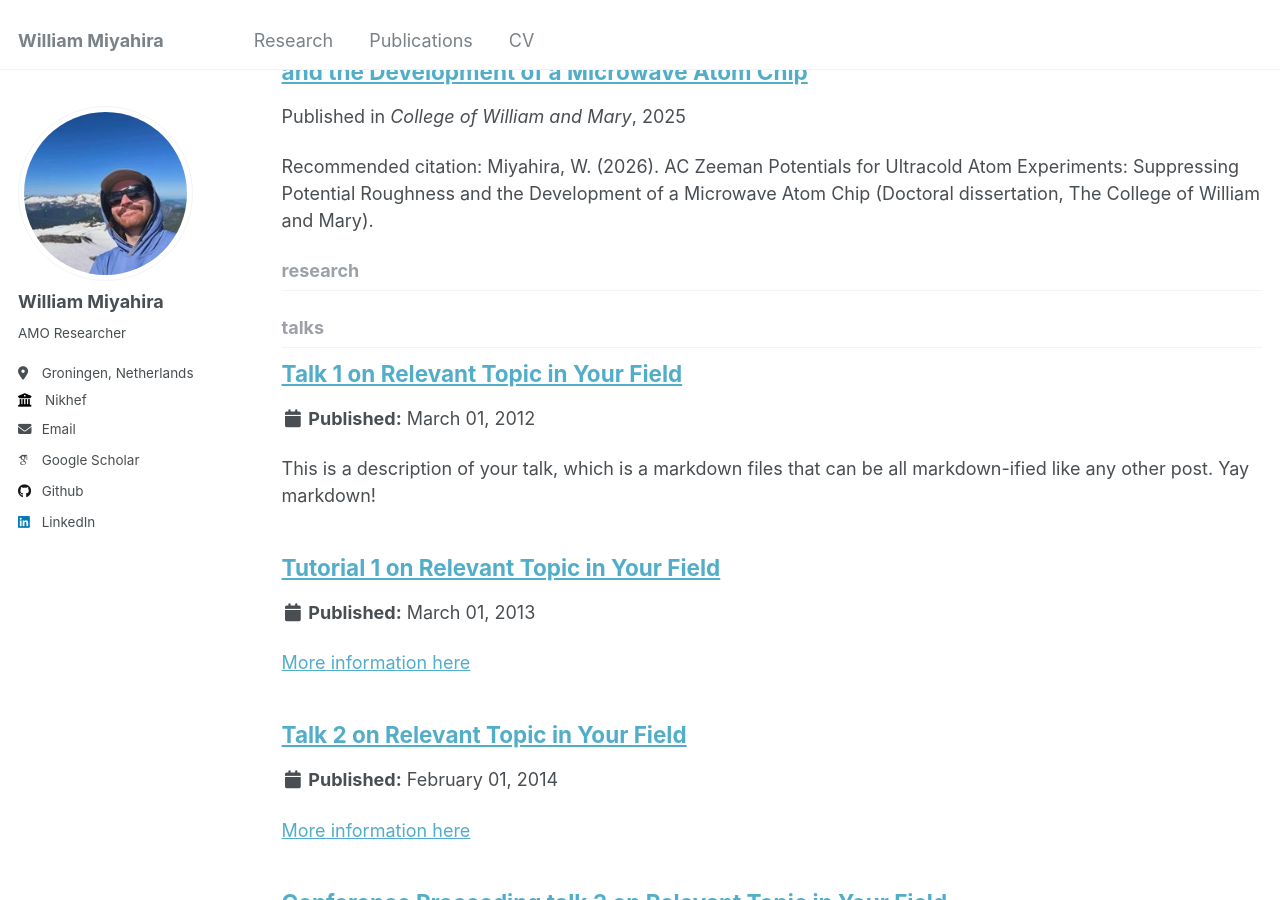
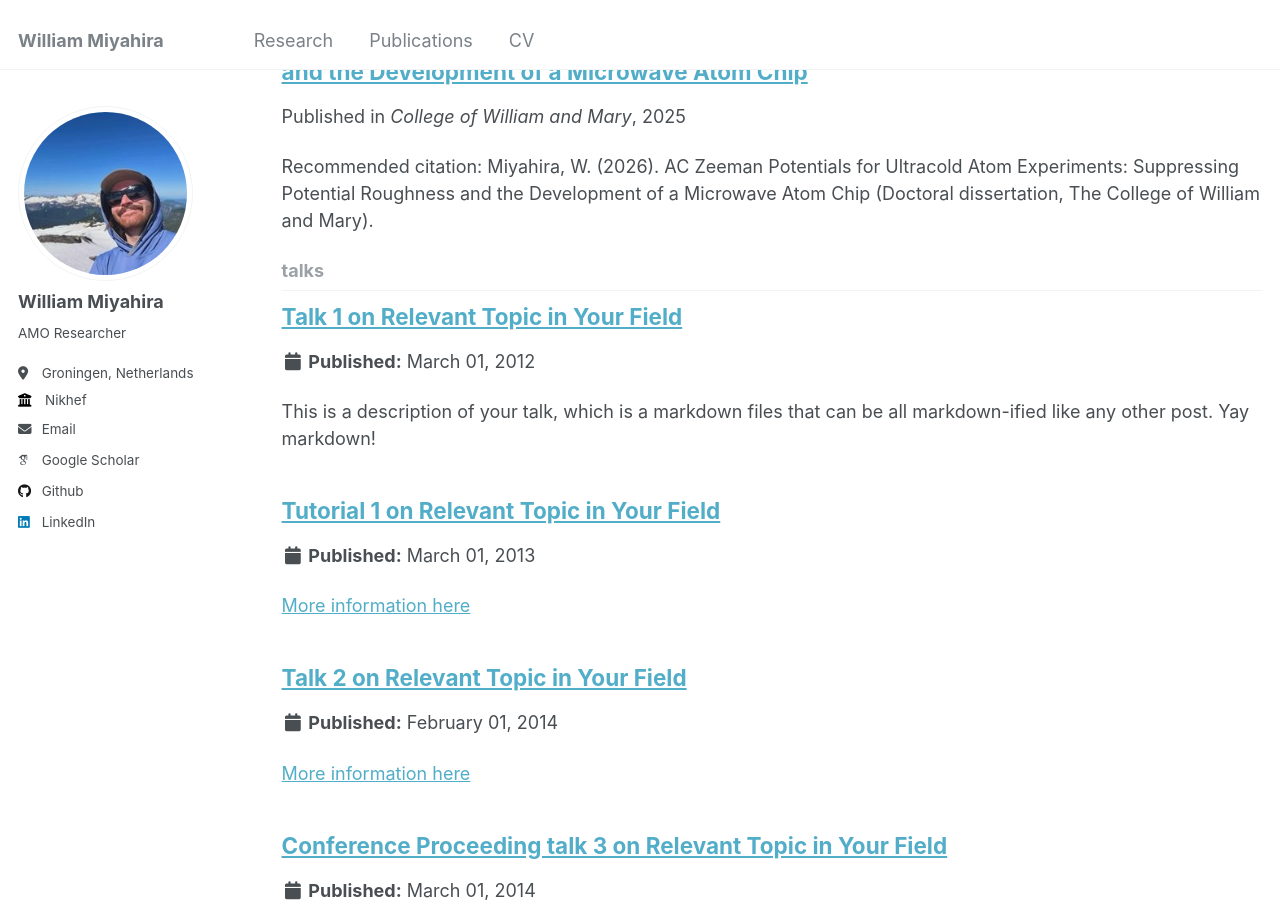
Before and after one commit to willmiyahira/willmiyahira.github.io, a Jekyll site: the page built from _pages/collection-archive.html, in a window 1280 px wide and 900 px high, scrolled down 2485 px. Built offline with Jekyll 4.4.1, drawn with Linux system fonts in a browser that asks for light colours; some web fonts are replaced.

Commit message:
update research

```diff
--- a/_config.yml
+++ b/_config.yml
@@ -13,7 +13,7 @@ title_separator          : "-"
 name                     : &name "William Miyahira"
 description              : &description "PhD Student at William & Mary"
 url                      : https://willmiyahira.github.io # the base hostname & protocol for your site e.g. "https://mmistakes.github.io"
-baseurl                  : "/" # the subpath of your site, e.g. "/blog"
+baseurl                  : "" # the subpath of your site, e.g. "/blog"
 repository               : "willmiyahira/willmiyahira.github.io"
 
 # Site Author - The following control what appear as part of the author content on the side bar.
@@ -212,8 +212,7 @@ kramdown:
 # These settings control the types of collections used by the template
 collections:
   research:
-    output: true
-    permalink: /:collection/:path/
+    output: false
   teaching:
     output: true
     permalink: /:collection/:path/
```
